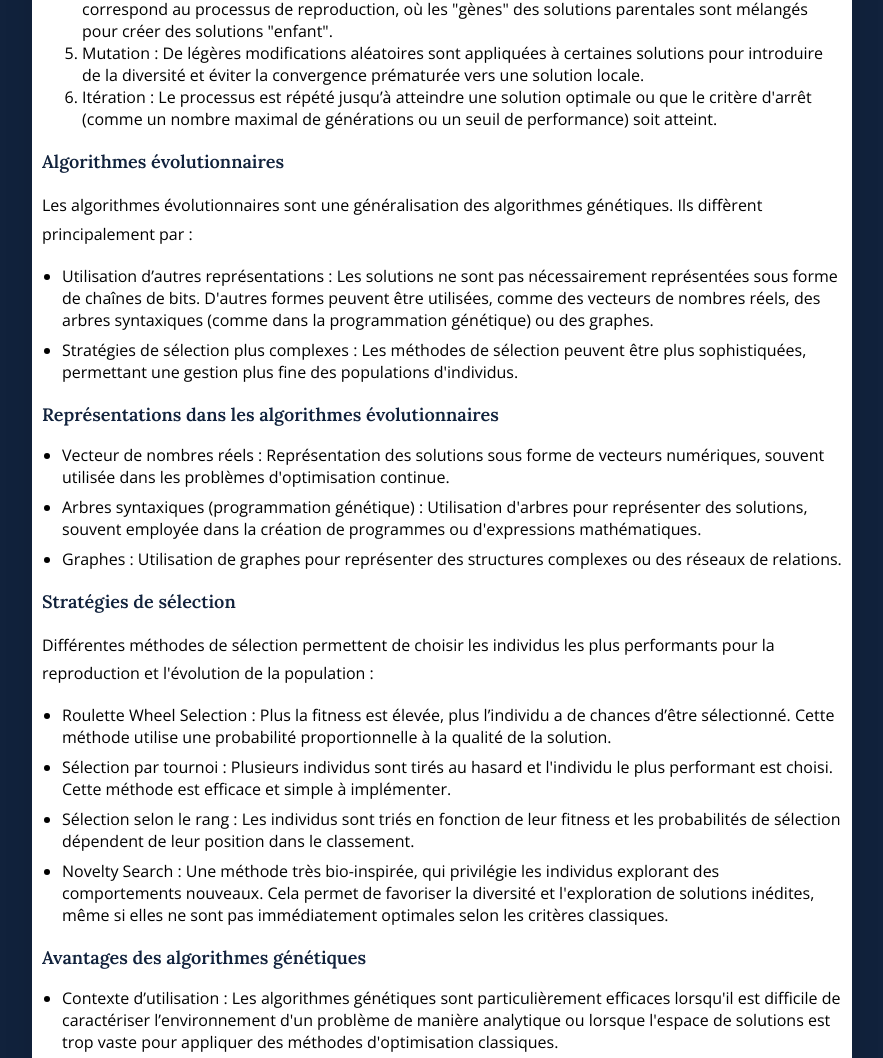
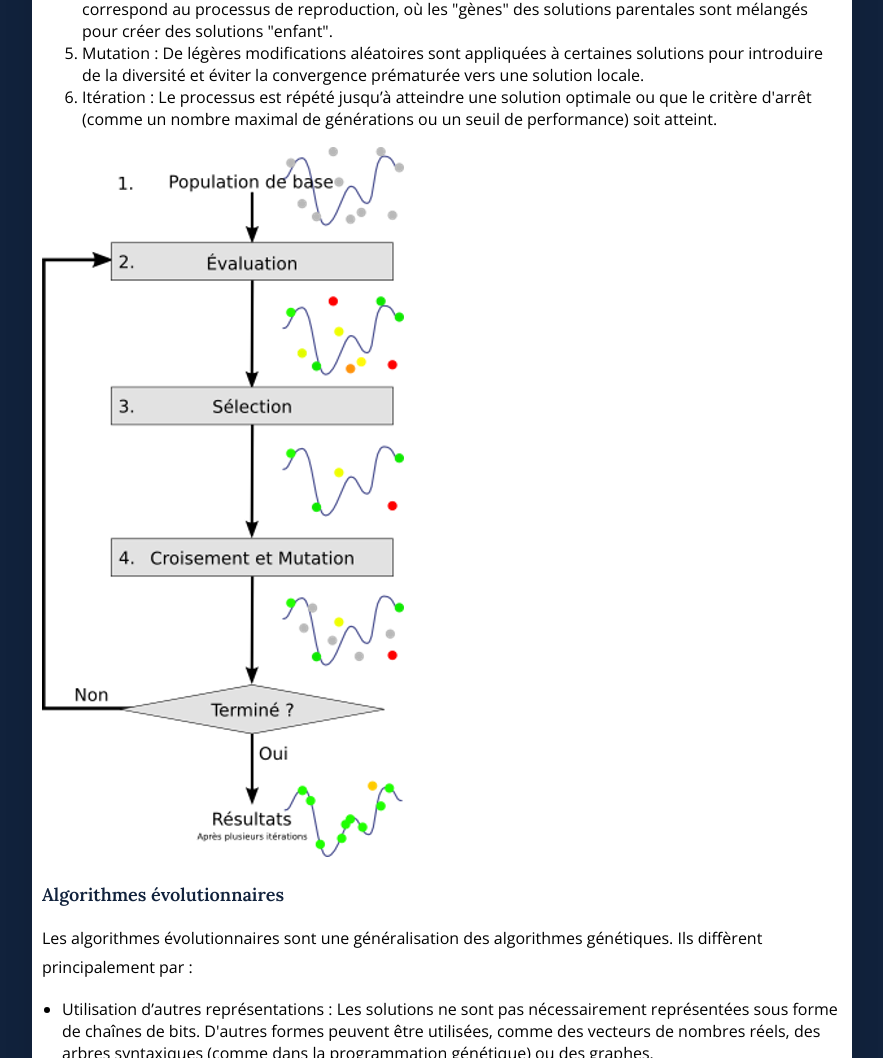
Before and after one commit to MaximeCerise/veille_scientifique.github.io, a plain HTML site: page veille.html in a window 1280 px wide. Shown: the part 4733-5791 px from the top of the page, without its empty margins (198-1081 px from the left). Drawn offline with nearby package versions, Linux system fonts and the light colour scheme.

Commit message:
insert images

```diff
--- a/veille.html
+++ b/veille.html
@@ -80,7 +80,7 @@
         <li>Mutation : De légères modifications aléatoires sont appliquées à certaines solutions pour introduire de la diversité et éviter la convergence prématurée vers une solution locale.</li>
             <li>Itération : Le processus est répété jusqu’à atteindre une solution optimale ou que le critère d'arrêt (comme un nombre maximal de générations ou un seuil de performance) soit atteint.</li>
         </ol>
-
+	<img src="images/algogen.png">
         <h3>Algorithmes évolutionnaires</h3>
         <p>Les algorithmes évolutionnaires sont une généralisation des algorithmes génétiques. Ils diffèrent principalement par :</p>
         <ul>
```
Also changed, not shown: 1 other file.
